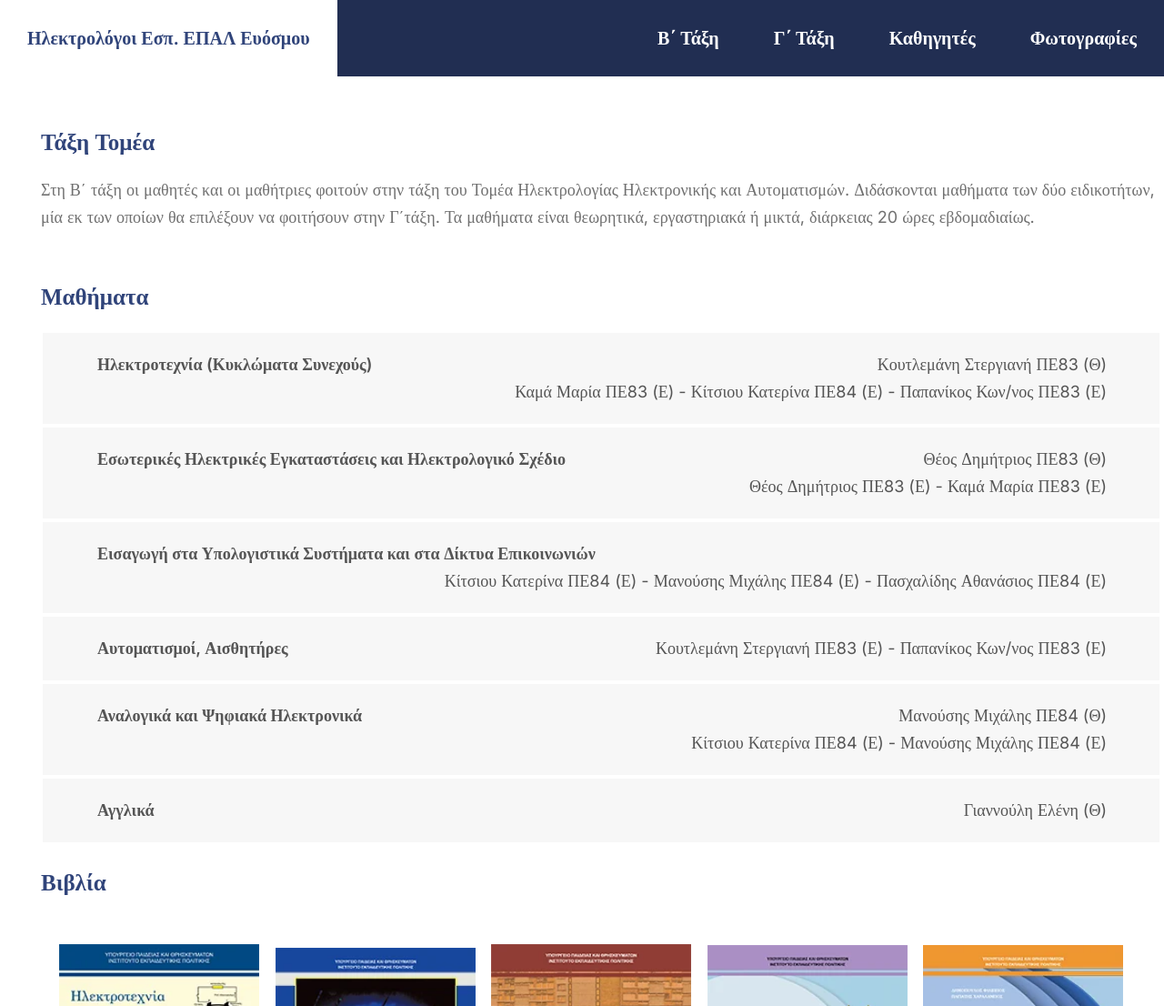
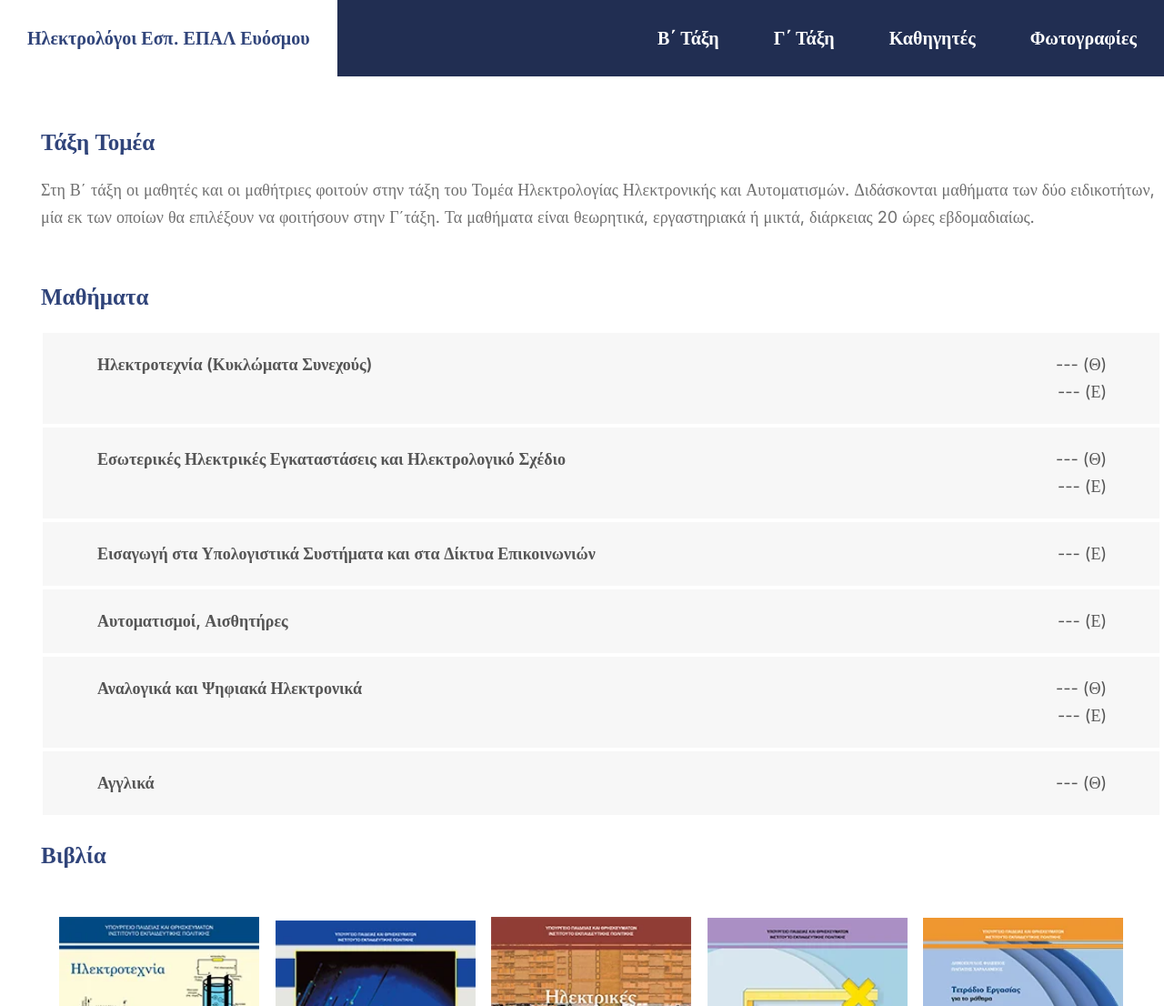
Before and after one commit to esperinoepalevosmou/esperinoepalevosmou.github.io, a plain HTML site: page B-class.html in a window 1280 px wide. Shown: the top 1106 px of the page at 91% size. Drawn offline with nearby package versions, Linux system fonts and the light colour scheme.

Commit message:
update for the new school year

```diff
--- a/B-class.html
+++ b/B-class.html
@@ -49,8 +49,8 @@
 					<h2 class="h3-post" style="padding-top: 30px">Μαθήματα</h2>
 					<button id="b2" class="accordion">
 						<span class="left">Ηλεκτροτεχνία (Κυκλώματα Συνεχούς)</span>
-						<span class="right">Κουτλεμάνη Στεργιανή ΠΕ83 (Θ)</span><br>
-						<span class="right">Καμά Μαρία ΠΕ83 (Ε) - Κίτσιου Κατερίνα ΠΕ84 (Ε) - Παπανίκος Κων/νος ΠΕ83 (Ε)</span>
+						<span class="right">--- (Θ)</span><br>
+						<span class="right">--- (Ε)</span>
 					</button>
 					<div class="panel">
 						<p>Μικτό μάθημα (2Θ ώρες/εβδ. και 2Ε ώρες/εβδ.), γραπτώς εξεταζόμενο το θεωρητικό μέρος, προφορικά εξεταζόμενο το εργαστηριακό μέρος.</p>
@@ -62,8 +62,8 @@
 
 					<button id="b2" class="accordion">
 						<span class="left">Εσωτερικές Ηλεκτρικές Εγκαταστάσεις και Ηλεκτρολογικό Σχέδιο</span>
-						<span class="right">Θέος Δημήτριος ΠΕ83 (Θ)</span><br>
-						<span class="right">Θέος Δημήτριος ΠΕ83 (Ε) - Καμά Μαρία ΠΕ83 (Ε)</span>
+						<span class="right">--- (Θ)</span><br>
+						<span class="right">--- (Ε)</span>
 					</button>
 					<div class="panel">
 						<p>Μικτό μάθημα (2Θ ώρες/εβδ. και 4Ε ώρες/εβδ.), γραπτώς εξεταζόμενο το θεωρητικό μέρος, προφορικά εξεταζόμενο το εργαστηριακό μέρος.</p>
@@ -88,7 +88,7 @@
 
 					<button id="b2" class="accordion">
 						<span class="left">Εισαγωγή στα Υπολογιστικά Συστήματα και στα Δίκτυα Επικοινωνιών</span>
-						<span class="right">Κίτσιου Κατερίνα ΠΕ84 (Ε) - Μανούσης Μιχάλης ΠΕ84 (Ε) - Πασχαλίδης Αθανάσιος ΠΕ84 (Ε)</span>
+						<span class="right">--- (Ε)</span>
 					</button>
 					<div class="panel">
 						<p>Εργαστηριακό μάθημα (2Ε ώρες/εβδ.), προφορικά εξεταζόμενο.</p>
@@ -102,7 +102,7 @@
 
 					<button id="b2" class="accordion">
 						<span class="left">Αυτοματισμοί, Αισθητήρες</span>
-						<span class="right">Κουτλεμάνη Στεργιανή ΠΕ83 (Ε) - Παπανίκος Κων/νος ΠΕ83 (Ε)</span>
+						<span class="right">--- (Ε)</span>
 					</button>
 					<div class="panel">
 						<p>Εργαστηριακό μάθημα (2Ε ώρες/εβδ.), προφορικά εξεταζόμενο.</p>
@@ -118,8 +118,8 @@
 
 					<button id="b2" class="accordion">
 						<span class="left">Αναλογικά και Ψηφιακά Ηλεκτρονικά</span>
-						<span class="right">Μανούσης Μιχάλης ΠΕ84 (Θ)</span><br>
-						<span class="right">Κίτσιου Κατερίνα ΠΕ84 (Ε) - Μανούσης Μιχάλης ΠΕ84 (Ε)</span>
+						<span class="right">--- (Θ)</span><br>
+						<span class="right">--- (Ε)</span>
 					</button>
 					<div class="panel">
 						<p>Μικτό μάθημα (2Θ ώρες/εβδ. και 3Ε ώρες/εβδ.), γραπτώς εξεταζόμενο το θεωρητικό μέρος, προφορικά εξεταζόμενο το εργαστηριακό μέρος.</p>
@@ -133,10 +133,10 @@
 
 					<button id="b2" class="accordion">
 						<span class="left">Αγγλικά</span>
-						<span class="right">Γιαννούλη Ελένη (Θ)</span><br>
+						<span class="right">--- (Θ)</span><br>
 					</button>
 					<div class="panel">
-						<p>Θεωρητικό μάθημα (2Θ ώρες/εβδ.), προφορικά εξεταζόμενο.</p>
+						<p>Θεωρητικό μάθημα (1Θ ώρες/εβδ.), προφορικά εξεταζόμενο.</p>
 						<p>Οι μαθητές και οι μαθήτριες διδάσκονται στα Αγγλικά βασική ορολογία της ηλεκτρολογίας.</p>
 					</div>
 					<h2 class="h3-post" style="padding-top: 30px">Βιβλία</h2>
```
Also changed, not shown: C-class.html (+7 -7 lines), index.html (+8 -6 lines), teachers.html (+14 -13 lines).
